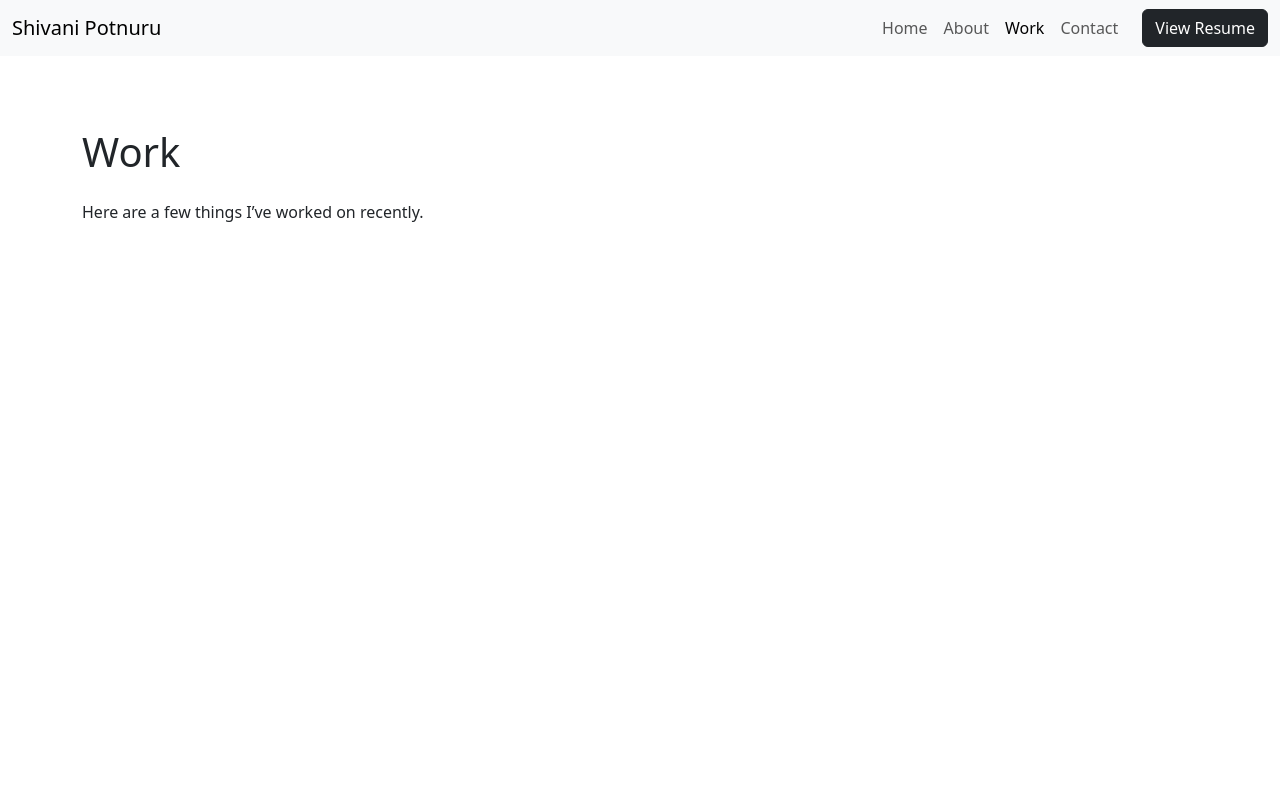
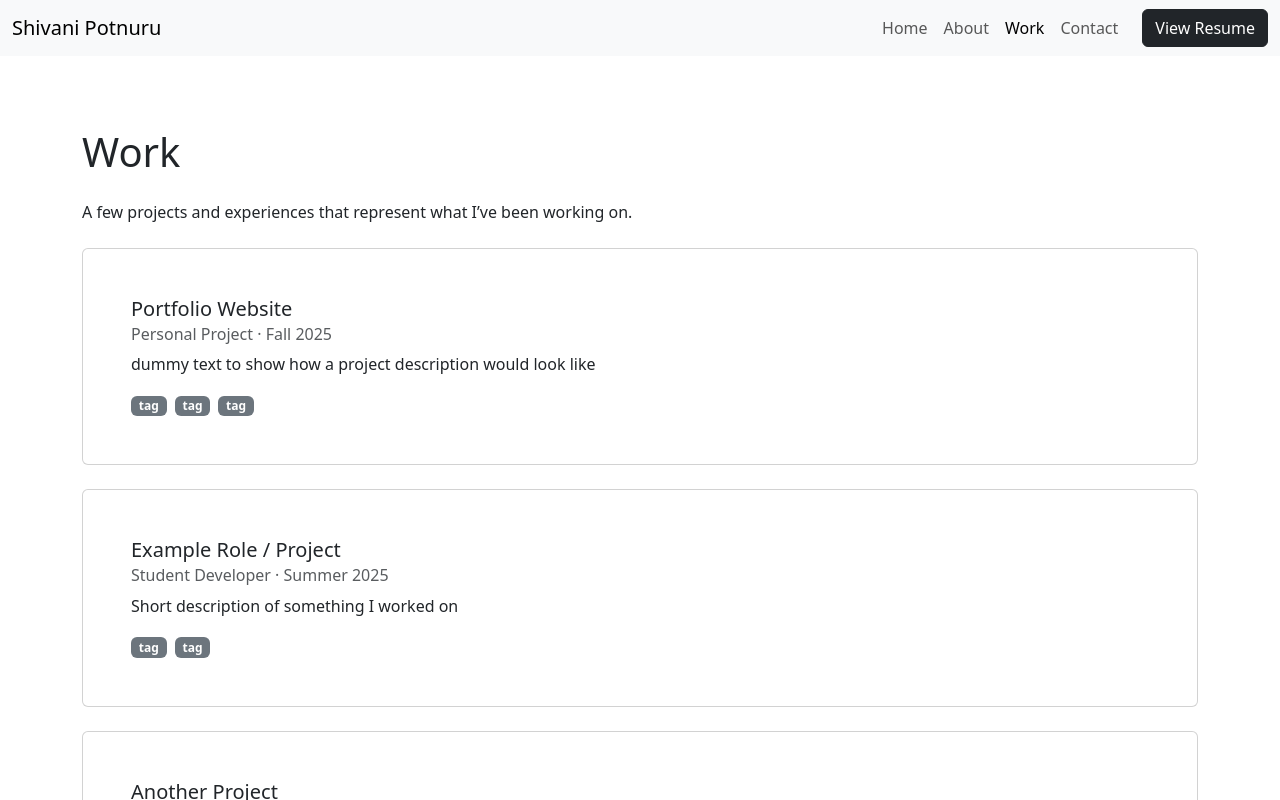
Before and after one commit to CS571-F25/p183, a React (Vite) app: page /#/work in a window 1280 px wide. Shown: the top 800 px of the page. Built offline with nearby package versions, Linux system fonts and the light colour scheme.

Commit message:
updated work page

```diff
--- a/src/components/Work.jsx
+++ b/src/components/Work.jsx
@@ -1,10 +1,44 @@
 import { Container } from "react-bootstrap";
+import ProjectCard from "./ProjectCard.jsx";
+
+const workItems = [
+  {
+    title: "Portfolio Website",
+    role: "Personal Project",
+    timeframe: "Fall 2025",
+    description:
+      "dummy text to show how a project description would look like",
+    tags: ["tag", "tag", "tag"],
+  },
+  {
+    title: "Example Role / Project",
+    role: "Student Developer",
+    timeframe: "Summer 2025",
+    description:
+      "Short description of something I worked on",
+    tags: ["tag", "tag"],
+  },
+  {
+    title: "Another Project",
+    role: "Course or Club Project",
+    timeframe: "2024",
+    description:
+      "more dummy text",
+    tags: ["tag", "tag"],
+  },
+];
 
 export default function Work() {
   return (
     <Container className="py-5">
       <h1 className="mb-4">Work</h1>
-      <p>Here are a few things I’ve worked on recently.</p>
+      <p className="mb-4">
+        A few projects and experiences that represent what I’ve been working on.
+      </p>
+
+      {workItems.map((item) => (
+        <ProjectCard key={item.title} {...item} />
+      ))}
     </Container>
   );
 }
```
